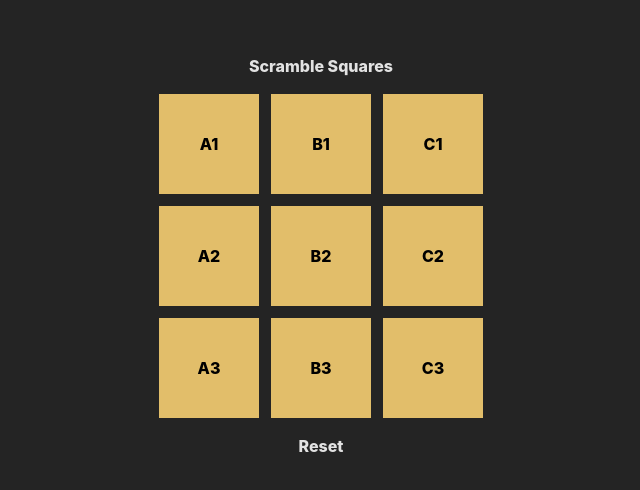
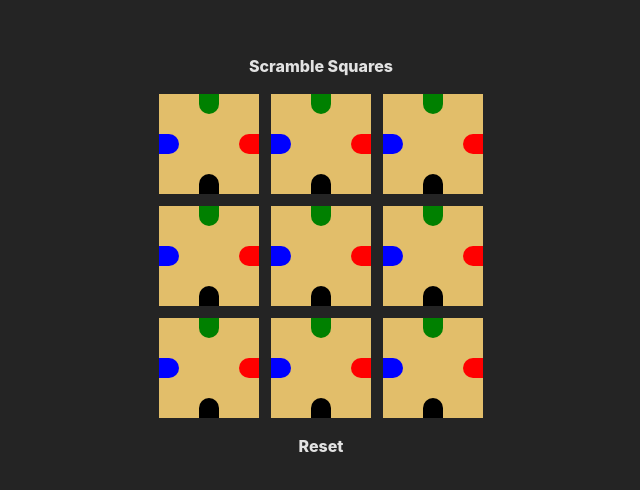
Before and after one commit to Cutaiar/scramble-squares, a React (Vite) app: page / in a window 1280 px wide. Shown: the part 152-642 px from the top of the page, without its empty margins (319-959 px from the left). Built offline with nearby package versions, Linux system fonts and the light colour scheme.

Commit message:
Add shells

```diff
--- a/src/App.tsx
+++ b/src/App.tsx
@@ -49,7 +49,11 @@ export const App = () => {
                 onClick={() => onClick(square.id)}
                 key={square.id}
               >
-                {square.id}
+                {/* {square.id} */}
+                <RedShell />
+                <BlueShell />
+                <GreenShell />
+                <BlackShell />
               </Square>
             ))}
           </Row>
@@ -117,3 +121,41 @@ const Square = styled.div<{ rotation?: Rotation }>`
     background-color: hsl(42, 67%, 70%);
   }
 `;
+
+const Shell = styled.div`
+  position: absolute;
+  width: 20px;
+  height: 20px;
+`;
+
+const RedShell = styled(Shell)`
+  background-color: red;
+
+  top: calc(50% - 10px);
+  right: 0;
+  border-radius: 50% 0 0 50%;
+`;
+
+const BlueShell = styled(Shell)`
+  background-color: blue;
+
+  top: calc(50% - 10px);
+  left: 0;
+  border-radius: 0 50% 50% 0;
+`;
+
+const GreenShell = styled(Shell)`
+  background-color: green;
+
+  left: calc(50% - 10px);
+  top: 0;
+  border-radius: 0 0 50% 50%;
+`;
+
+const BlackShell = styled(Shell)`
+  background-color: black;
+
+  left: calc(50% - 10px);
+  bottom: 0;
+  border-radius: 50% 50% 0 0;
+`;
```
